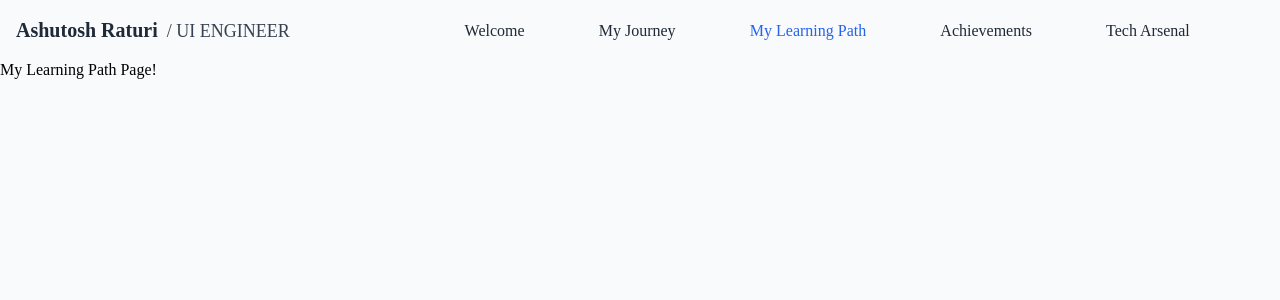
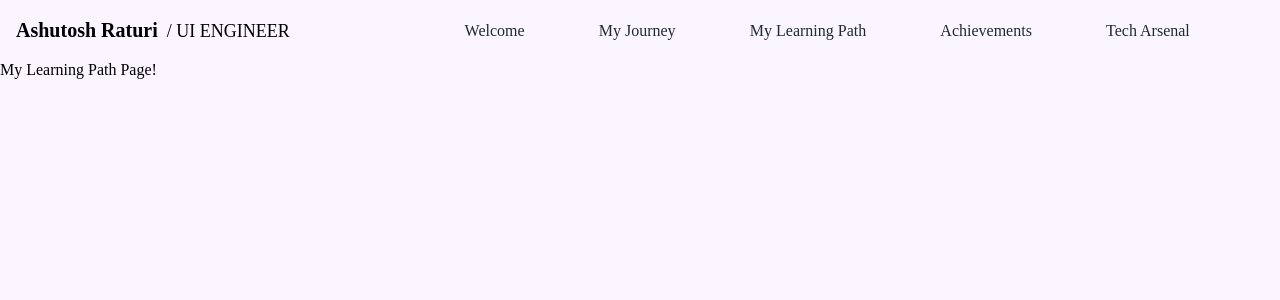
Before and after one commit to ashutosh-raturi/ashu-portfolio, a React app: page /my-learning-path in a window 1280 px wide. Shown: the top 300 px of the page. Built offline with nearby package versions, Linux system fonts and the light colour scheme.

Commit message:
using new color pallete

```diff
--- a/src/styles.css
+++ b/src/styles.css
@@ -6,36 +6,17 @@
 
 
 :root {
-    --dark-blue: #1E3A8A; /* Dark Blue */
-    --medium-blue: #2563EB; /* Medium Blue */
-    --light-blue: #60A5FA; /* Light Blue */
+    --primary-color: #a855f7;
+    --primary-color-dark: #9333ea;
+    --secondary-color: #ca8a04;
+    --text-dark: #1f2937;
+    --text-light: #6b7280;
+    --extra-light: #faf5ff;
     --jet-black: #000000; /* Jet Black */
     --charcoal-black: #1F2937; /* Charcoal Black */
     --soft-black: #374151; /* Soft Black */
     --soft-white: #F8FAFC;     /* Ghost White */
 }
-
-@layer utilities {
-    .bg-custom-dark-blue {
-        background-color: var(--dark-blue);
-    }
-
-    .bg-custom-medium-blue {
-        background-color: var(--medium-blue);
-    }
-    .text-custom-black {
-        color: var(--jet-black);
-    }
-
-    .text-custom-charcoal {
-        color: var(--charcoal-black);
-    }
-
-    .text-custom-soft-black {
-        color: var(--soft-black);
-    }
-}
-
 
 * {
     margin: 0;
@@ -44,6 +25,6 @@
 }
 
 body {
-    background-color: var(--soft-white);
+    background-color: var(--extra-light);
     font-family:  "Manrope";
 }
```
